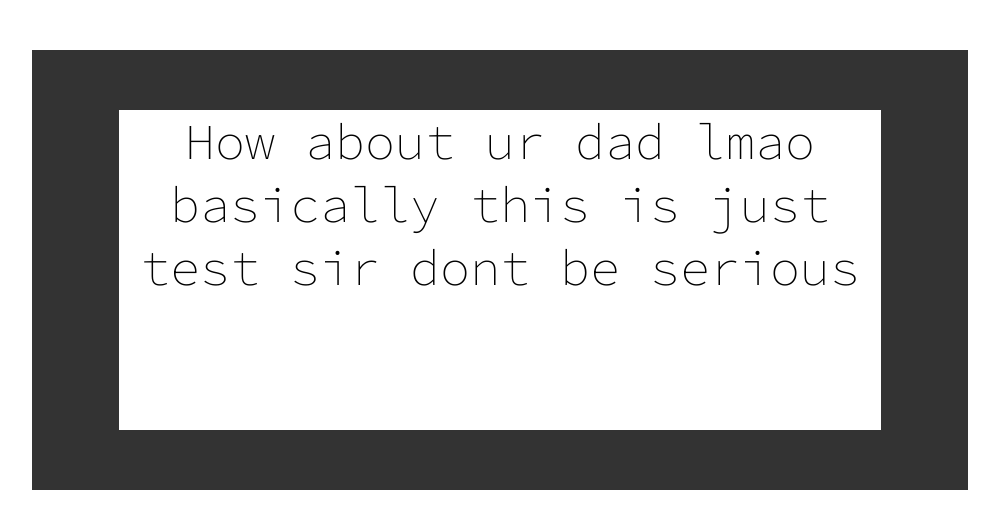
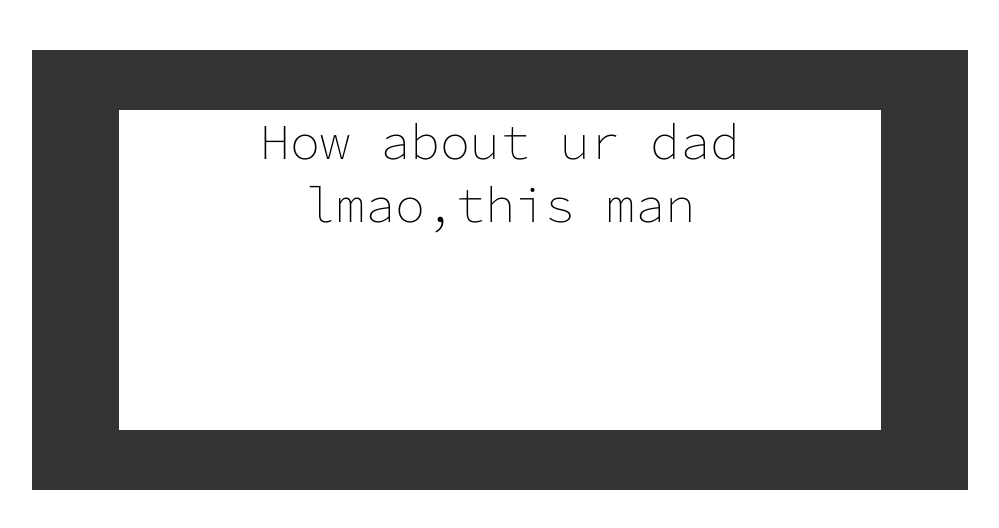
Before and after one commit to The-truth-seeker69/This-is-test-sir-, a plain HTML site: page index.html in a window 1280 px wide. Shown: the whole page, without its empty margins (140-1139 px from the left). Drawn offline with nearby package versions, Linux system fonts and the light colour scheme.

Commit message:
I ve make some changes in index.html

```diff
--- a/index.html
+++ b/index.html
@@ -13,9 +13,7 @@
   <body>
     <div class="big-container">
       <div class="container">
-        <div class="text-area">
-          How about ur dad lmao basically this is just test sir dont be serious
-        </div>
+        <div class="text-area">How about ur dad lmao,this man</div>
       </div>
     </div>
     <script src="https://ajax.googleapis.com/ajax/libs/jquery/3.6.0/jquery.min.js"></script>
```
